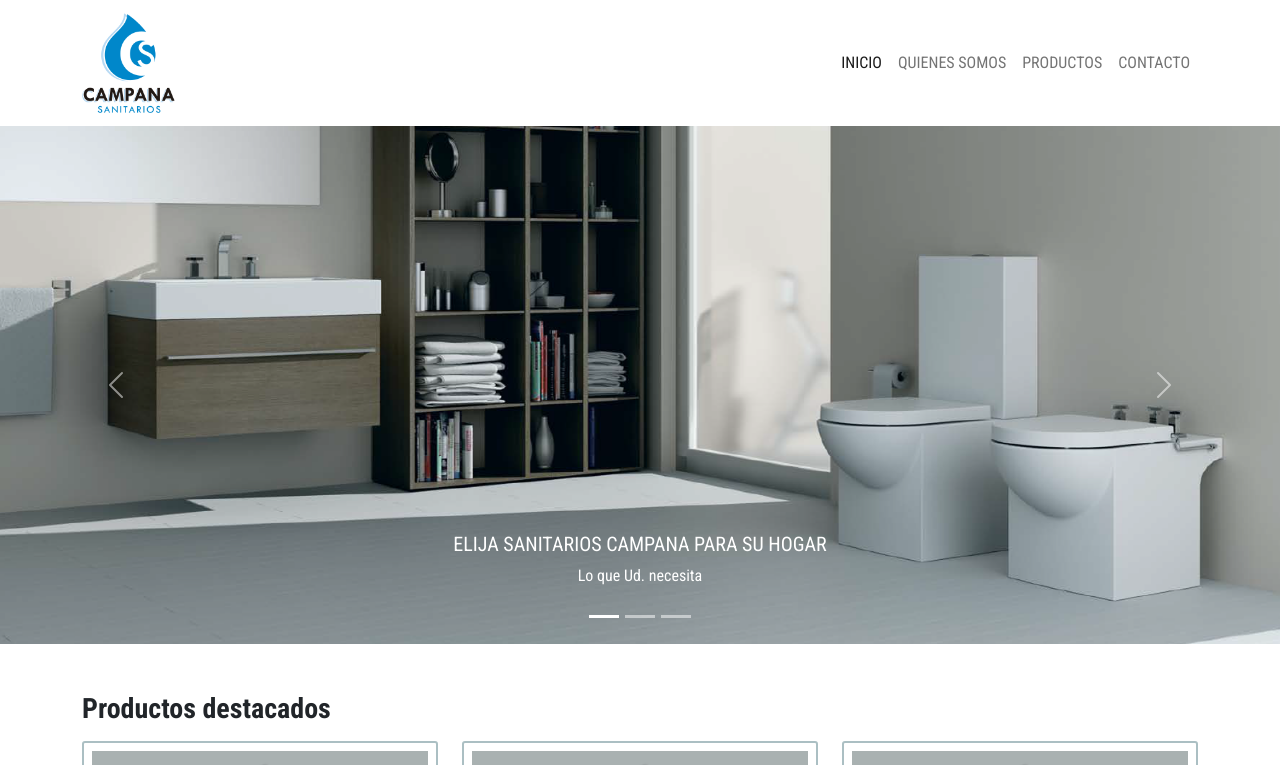
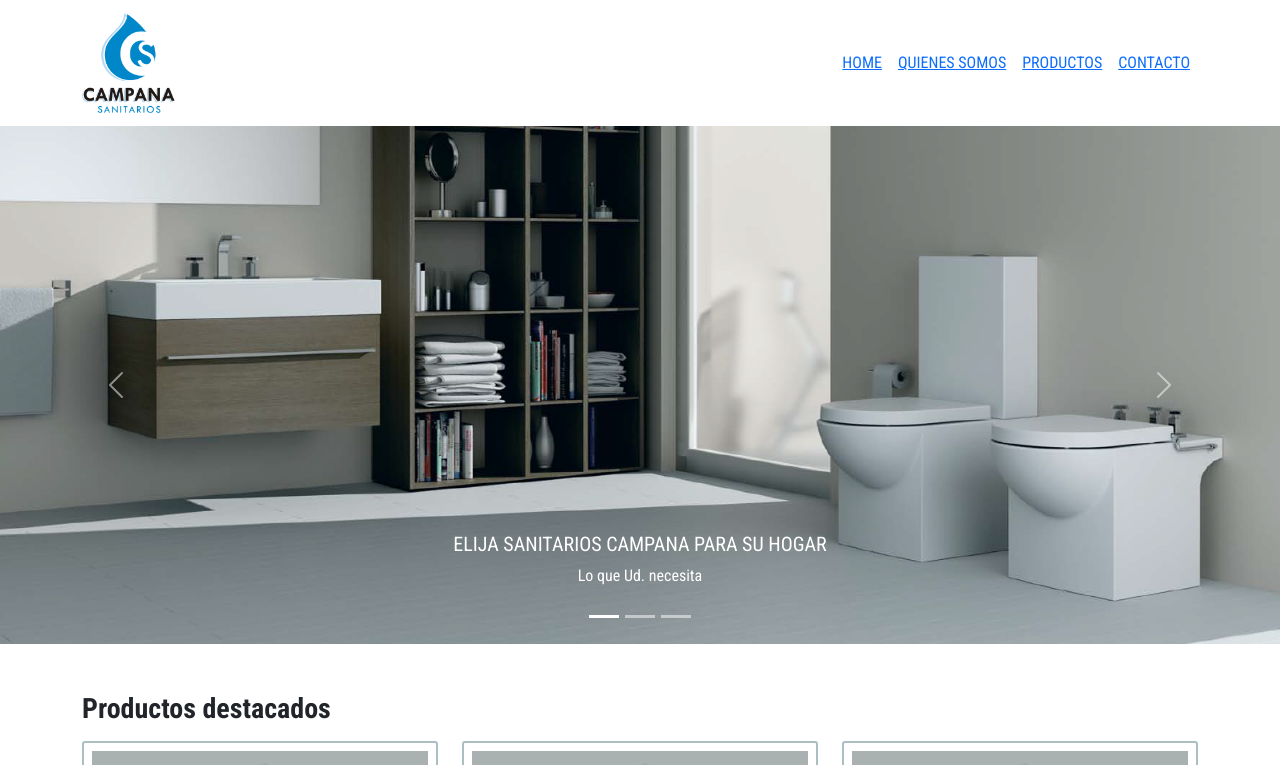
Before and after one commit to Enfasys01/Efsi-tp10, a JavaScript app in the folder TP10/: page /Home in a window 1280 px wide. Shown: the top 765 px of the page. Built offline with nearby package versions, Linux system fonts and the light colour scheme; the HTML template or start-up script is replaced by a standard one.

Commit message:
route ruteado de ruta

```diff
--- a/TP10/package.json
+++ b/TP10/package.json
@@ -8,6 +8,8 @@
     "@testing-library/user-event": "^13.5.0",
     "react": "^18.2.0",
     "react-dom": "^18.2.0",
+    "react-icons": "^4.4.0",
+    "react-router-dom": "^6.4.1",
     "react-scripts": "5.0.1",
     "web-vitals": "^2.1.4"
   },
--- a/TP10/src/App.js
+++ b/TP10/src/App.js
@@ -6,19 +6,29 @@ import Carousel from './Components/Carousel';
 import Lista from './Components/Lista';
 import Separador from './Components/Separador';
 import Imagenes from './Components/Imagenes';
+import { BrowserRouter, Route, Routes } from 'react-router-dom';
+import Layout from './Components/Layout';
+import Home from './Routes/Home';
+import QuienesSomos from './Routes/QuienesSomos';
+import Productos from './Routes/Productos';
+import Contacto from './Routes/Contacto';
 
 
 
 function App() {
   return (
-    <div className="App">
-        <Navbar></Navbar>
-        <Carousel> </Carousel>
-        <Lista></Lista>
-        <Separador></Separador>
-        <Imagenes></Imagenes>
-        <Footer></Footer>
-    </div>
+    <>
+      <BrowserRouter>
+      <Routes>
+        <Route path='/' element={<Layout/>}>
+          <Route index path='/Home' element={<Home/>}/>
+          <Route path='/QuienesSomos' element={<QuienesSomos/>}/>
+          <Route path='/Productos' element={<Productos/>}/>
+          <Route path='/Contacto' element={<Contacto/>}/>
+        </Route>
+      </Routes>
+      </BrowserRouter>
+    </>
   );
 }
 
--- /dev/null
+++ b/TP10/src/Components/Layout.js
@@ -0,0 +1,14 @@
+import Footer from "./Footer"
+import Navbar from "./Navbar"
+import {Outlet} from "react-router-dom"
+const Layout = () => {
+    return(
+        <>
+        <Navbar/>
+        <Outlet/>
+        <Footer/>
+        </>
+    )
+}
+
+export default Layout
--- a/TP10/src/Components/Navbar.js
+++ b/TP10/src/Components/Navbar.js
@@ -1,3 +1,11 @@
+import { Link } from "react-router-dom";
+const options=[
+  {title:'Home', path:'Home'},
+  {title:'Quienes somos', path:'QuienesSomos'},
+  {title:'Productos', path:'Productos'},
+  {title:'Contacto', path:'Contacto'},
+]
+
 export default function Navbar(){
     return(
         <nav class="navbar navbar-expand-lg">
@@ -10,18 +18,11 @@ export default function Navbar(){
               </button>
               <div class="collapse navbar-collapse justify-content-end" id="navbarSupportedContent">
                 <ul class="navbar-nav mb-2 mb-lg-0 text-uppercase">
-                  <li class="nav-item">
-                    <div class="nav-link active " aria-current="page">Inicio</div>
+                  {options.map((e,index)=>{return(<>
+                  <li class="nav-item" key={index}>
+                    <div class="nav-link" ><Link to={e.path}>{e.title}</Link></div>
                   </li>
-                  <li class="nav-item">
-                    <div class="nav-link" >Quienes somos</div>
-                  </li>
-                  <li class="nav-item">
-                    <div class="nav-link" >Productos</div>
-                  </li>
-                  <li class="nav-item">
-                    <div class="nav-link" >Contacto</div>
-                  </li>
+                  </>)})}
                 </ul>
               </div>
             </div>
--- /dev/null
+++ b/TP10/src/Routes/Contacto.js
@@ -0,0 +1,7 @@
+const Contacto = () => {
+    return(
+    <>
+    </>
+    )
+}
+export default Contacto
--- /dev/null
+++ b/TP10/src/Routes/Home.js
@@ -0,0 +1,16 @@
+import Carousel from "../Components/Carousel"
+import Imagenes from "../Components/Imagenes"
+import Lista from "../Components/Lista"
+import Separador from "../Components/Separador"
+
+const Home = () => {
+    return(
+    <>
+        <Carousel></Carousel>
+        <Lista></Lista>
+        <Separador></Separador>
+        <Imagenes></Imagenes>
+    </>
+    )
+}
+export default Home
--- /dev/null
+++ b/TP10/src/Routes/Productos.js
@@ -0,0 +1,7 @@
+const Productos = () => {
+    return(
+    <>
+    </>
+    )
+}
+export default Productos
--- /dev/null
+++ b/TP10/src/Routes/QuienesSomos.js
@@ -0,0 +1,7 @@
+const QuienesSomos = () => {
+    return(
+    <>
+    </>
+    )
+}
+export default QuienesSomos
```
Also changed, not shown: 1 other file (tests, documents, lock files or other folders).
